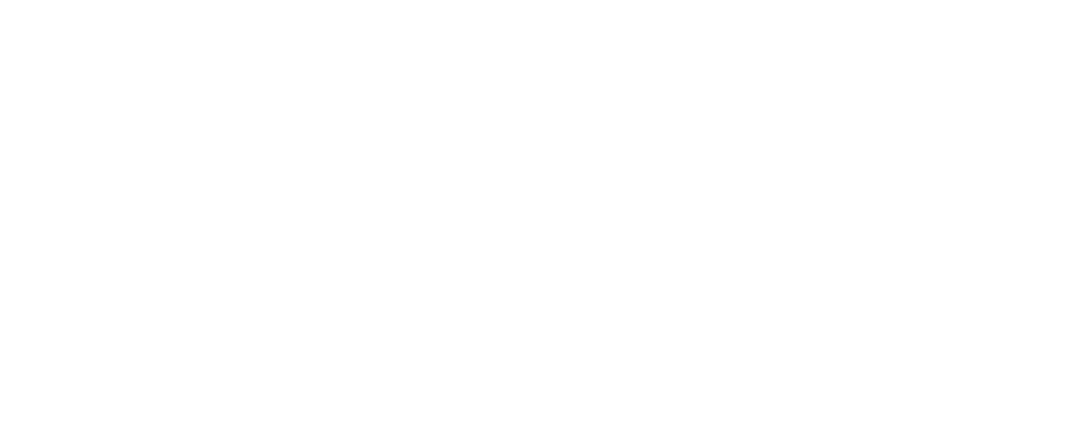
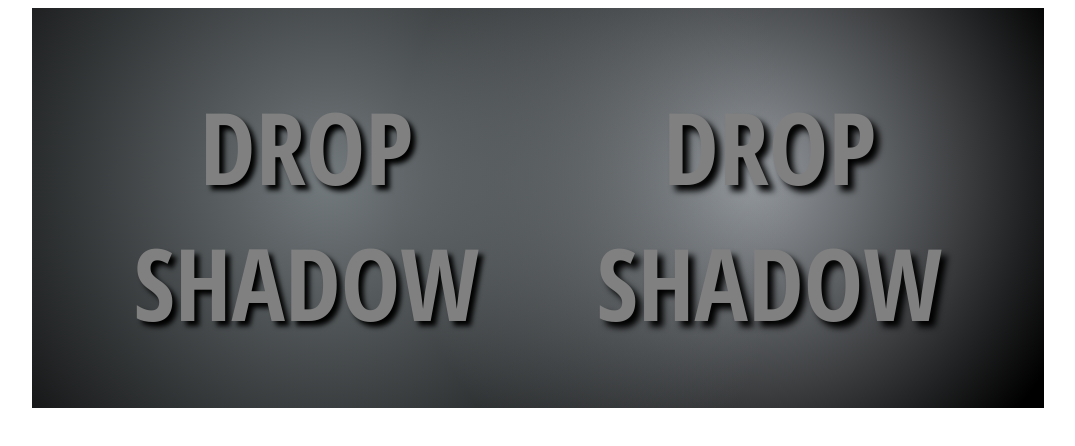
Before and after one commit to Oleksandr669/sk-training, a plain HTML site: page index.html in a window 1280 px wide. Shown: the whole page, without its empty margins (102-1177 px from the left). Drawn offline with Linux system fonts and the light colour scheme.

Commit message:
added hw_5_8

```diff
--- a/css/style.css
+++ b/css/style.css
@@ -0,0 +1,32 @@
+*{
+    font-family: 'Open Sans Condensed', sans-serif;
+}
+div{
+    background-image: radial-gradient(circle at 29.28% 43%, #737a7d, transparent 62%),radial-gradient(circle at 70.86% 42.5%, #979ca1, transparent 47%),radial-gradient(circle at 50% 50%, #000000, #000000 100%);
+    width: 80%;
+    height: 400px;
+    position: relative;
+    left: 10%;
+
+}
+
+.left{
+ color: gray;
+ font-size: 100px;
+ text-align: center;
+ position: absolute;
+ left: 10%;
+ margin-top: 70px;
+ text-shadow: 5px 5px 5px black ;
+
+}
+
+.right{
+    color: gray;
+    font-size: 100px;
+    text-align: center;
+    position: absolute;
+    right: 10%;
+    margin-top: 70px;
+    text-shadow: 6px 6px 6px black ;
+   }
--- a/index.html
+++ b/index.html
@@ -5,8 +5,13 @@
     <meta name="viewport" content="width=device-width, initial-scale=1.0">
     <title>Document</title>
     <link rel="stylesheet" href="css/style.css">
+    <link rel="preconnect" href="https://fonts.gstatic.com">
+    <link href="https://fonts.googleapis.com/css2?family=Open+Sans+Condensed:wght@700&display=swap" rel="stylesheet">
 </head>
 <body>
-
+    <div>
+        <p class="left">DROP <br> SHADOW</p>
+        <p class=right>DROP <br> SHADOW</p>
+    </div>
 </body>
 </html>
```
